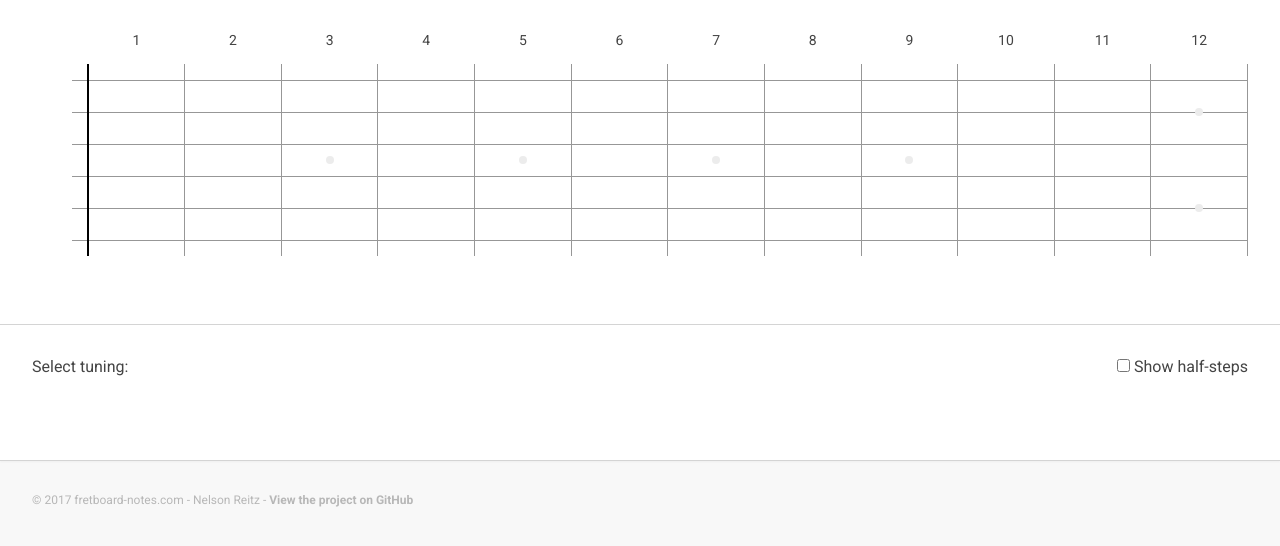
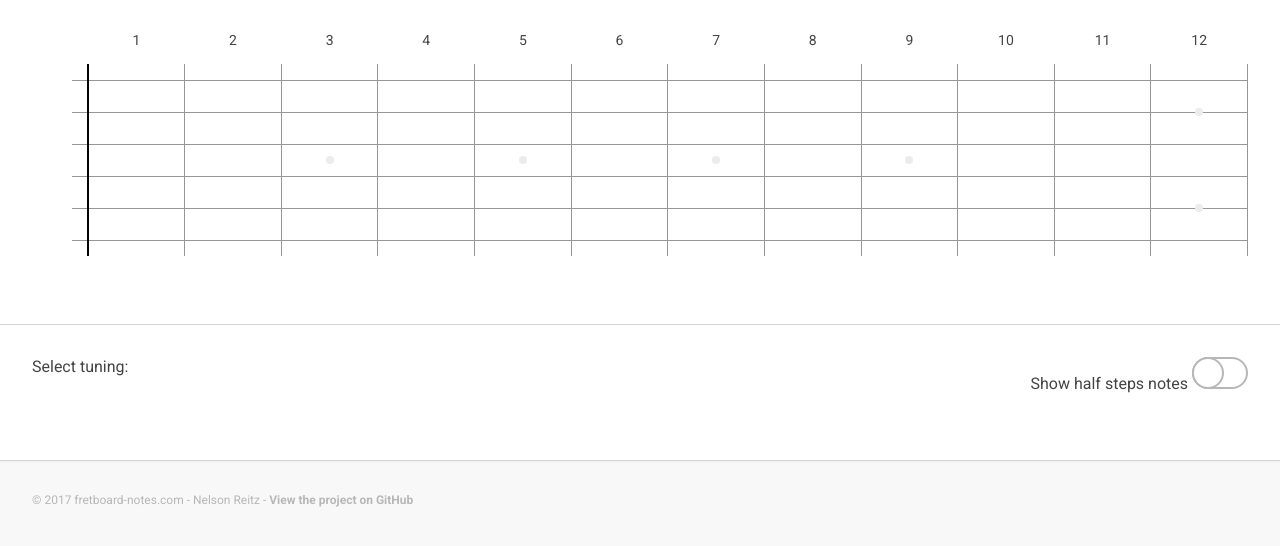
Before and after one commit to nelsonreitz/fretboard-old, a PHP site: page / in a window 1280 px wide. Shown: the part 185-731 px from the top of the page. Run offline with PHP 8.4, Linux system fonts and the light colour scheme; data that the repository does not hold is empty.

Commit message:
Half step notes toggle switch

```diff
--- a/html/css/style.css
+++ b/html/css/style.css
@@ -258,6 +258,69 @@ a:hover {
 .toggle_halfsteps label {
 }
 
+ /* Haflsteps toggle */
+
+/* The switch - the box around the slider */
+.switch {
+  position: relative;
+  display: inline-block;
+  width: 56px;
+  height: 32px;
+}
+
+/* Hide default HTML checkbox */
+.switch input {display:none;}
+
+/* The slider */
+.slider {
+  position: absolute;
+  cursor: pointer;
+  top: 0;
+  left: 0;
+  right: 0;
+  bottom: 0;
+  -webkit-transition: .25s;
+  transition: .25s;
+}
+
+.slider:before {
+  position: absolute;
+  content: "";
+  height: 32px;
+  width: 32px;
+  left: -2px;
+  bottom: -2px;
+  background-color: white;
+  border: 2px solid #b7b7b7;
+  -webkit-transition: .25s;
+  transition: .25s;
+}
+
+input:checked + .slider {
+  background-color: lightgrey;
+}
+
+input:focus + .slider {
+  box-shadow: 0 0 1px #2196F3;
+}
+
+input:checked + .slider:before {
+  -webkit-transform: translateX(24px);
+  -ms-transform: translateX(24px);
+  transform: translateX(24px);
+}
+
+/* Rounded sliders */
+.slider.round {
+  border-radius: 32px;
+  border: 2px solid #b7b7b7;
+
+}
+
+.slider.round:before {
+  border-radius: 50%;
+}
+
 /* Footer */
 
 .footer {
--- a/views/index.php
+++ b/views/index.php
@@ -40,8 +40,13 @@
       </div><!-- .option.tuning -->
 
       <div class="option toggle_halfsteps">
-        <input type="checkbox" id="toggle_halfsteps">
-        <label for="toggle_halfsteps">Show half-steps</label>
+
+        <label for="toggle_halfsteps">Show half steps notes</label>
+        <label class="switch">
+          <input type="checkbox" id="toggle_halfsteps">
+          <div class="slider round"></div>
+        </label>
+
       </div><!-- .option.toggle_halfsteps -->
 
     </div><!-- .options -->
```
